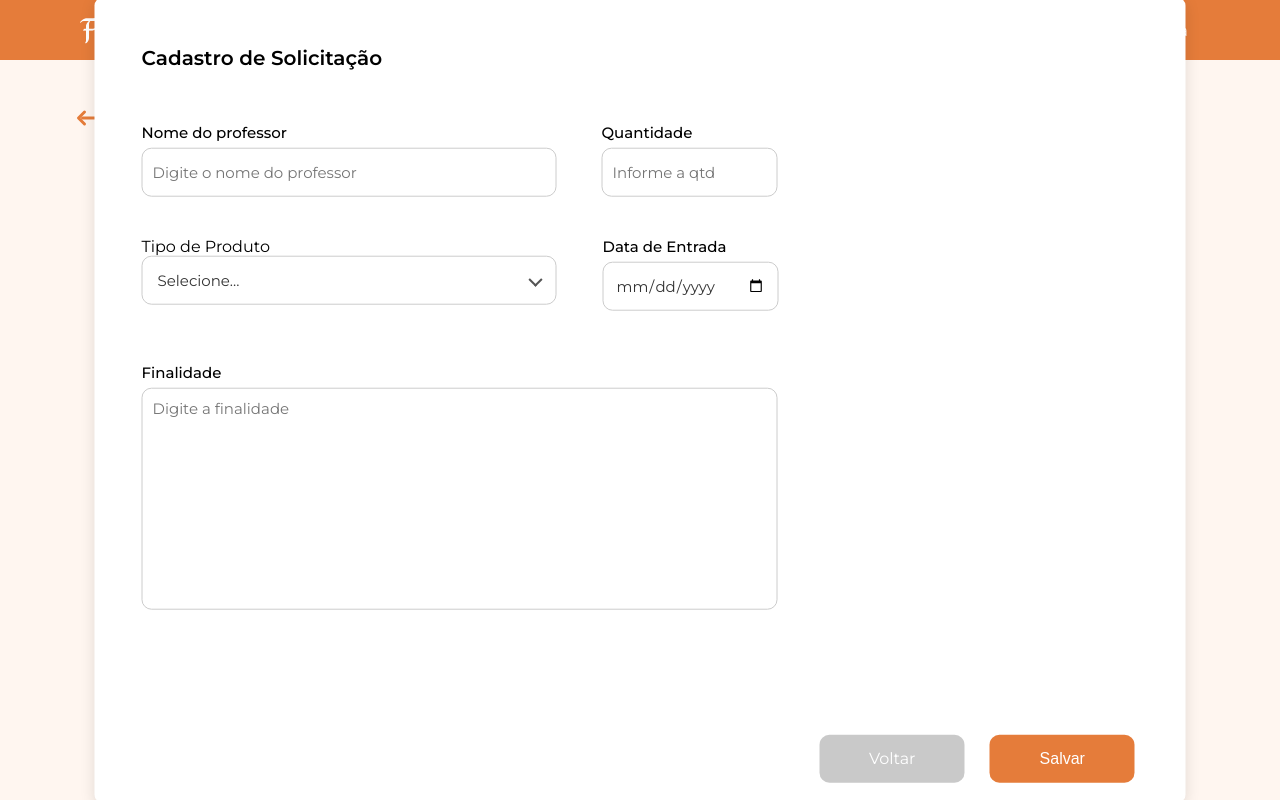
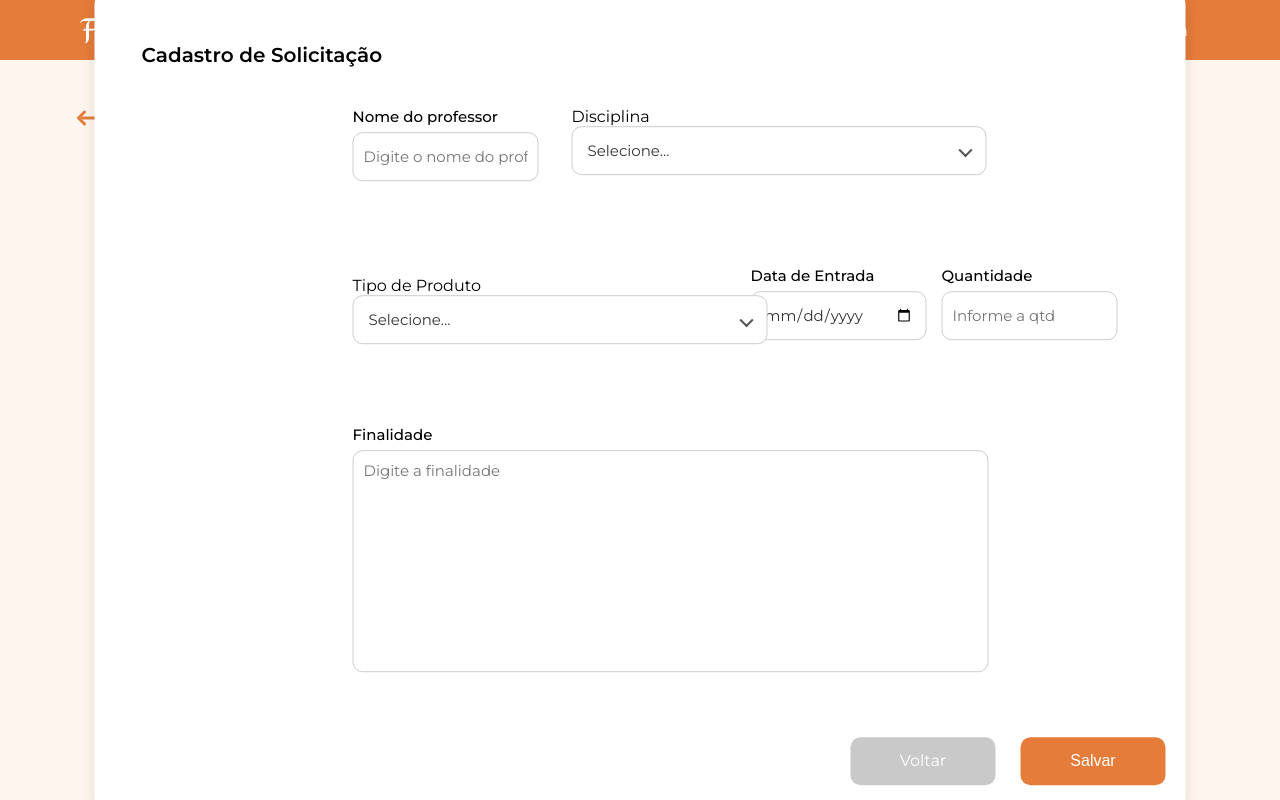
Before and after one commit to biancavaz/ProjetoFinal-Fluxee, a Flask app: page /cadastrar-solicitacao in a window 1280 px wide. Run offline with Flask 3, Linux system fonts and the light colour scheme; data that the repository does not hold is empty.

Commit message:
adicionei uma box
dando erro para fazer uma solicitação

```diff
--- a/app/static/css/boxs/box_nome.css
+++ b/app/static/css/boxs/box_nome.css
@@ -8,6 +8,7 @@
   border-radius: 10px;
   outline: none;
   transition: border-color 0.3s ease;
+  width: 100%;
 }
 
 .input-nome:focus {
--- /dev/null
+++ b/app/static/css/boxs/dropdown_disciplina.css
@@ -0,0 +1,82 @@
+@import url('https://fonts.googleapis.com/css2?family=Montserrat:wght@400;500;600&display=swap');
+
+.dropdownDisciplina {
+  position: relative;
+  width: 383px;
+}
+
+.dropdownDisciplina-btn {
+  width: 100%;
+  height: 47px;
+  border: 1px solid #ccc;
+  border-radius: 10px;
+  background: white;
+  display: flex;
+  align-items: center;
+  justify-content: space-between;
+  padding: 0 15px;
+  cursor: pointer;
+  position: relative;
+  font-size: 15px;
+  color: #333;
+  transition: box-shadow 0.2s ease;
+}
+
+.form-group label {
+  font-family: 'Montserrat', sans-serif;
+  font-weight: 500;
+  font-size: 15px;
+  color: #000000;
+  margin-bottom: 6px;
+  display: block;
+}
+
+.dropdownDisciplina-btn.open {
+  box-shadow: 0 2px 8px rgba(0, 0, 0, 0.15);
+}
+
+.dropdownDisciplina-btn .arrow {
+  display: inline-block;
+  width: 8px;
+  height: 8px;
+  border-left: 2px solid #555;
+  border-bottom: 2px solid #555;
+  transform: rotate(-45deg);
+  transition: transform 0.2s ease;
+}
+
+.dropdownDisciplina-btn.open .arrow {
+  transform: rotate(135deg);
+}
+
+.dropdownDisciplina-content {
+  display: none;
+  position: absolute;
+  left: 0;
+  width: 108%;
+  background: white;
+  border: 1px solid #ccc;
+  border-radius: 10px;
+  margin-top: 4px;
+  overflow: hidden;
+  box-shadow: 0 4px 12px rgba(0, 0, 0, 0.1);
+  z-index: 10;
+}
+
+.dropdownDisciplina-item {
+  padding: 8px 14px;
+  cursor: pointer;
+  font-family: 'Montserrat', sans-serif;
+  font-size: 15px;
+  transition: background 0.2s ease, color 0.2s ease;
+}
+
+.dropdownDisciplina-item:hover {
+  background-color: #fff2de;
+  color: #222;
+}
+
+.dropdownDisciplina-btn.open {
+  border-color: #E57C3A;
+  box-shadow: 0 0 4px rgba(229, 124, 58, 0.4);
+}
--- /dev/null
+++ b/app/static/css/cadastro_solicitacoes.css
@@ -0,0 +1,143 @@
+/* ===== FONTE E FUNDOS ===== */
+@import url('https://fonts.googleapis.com/css2?family=Montserrat:wght@400;500;600;700&display=swap');
+
+body {
+    margin: 0;
+    padding: 0;
+    font-family: 'Montserrat', Arial, sans-serif;
+    background-color: #FFF6F0; /* fundo salmão clarinho */
+}
+
+/* ===== CONTAINER PRINCIPAL ===== */
+.container-produto {
+    position: relative;
+    width: 100%;
+    max-width: 1800px;
+    margin: 40px auto;
+    padding: 20px;
+    box-sizing: border-box;
+}
+
+/* ===== BOX BRANCA CENTRAL ===== */
+.box-branca {
+    position: fixed;
+    top: 50%;
+    left: 50%;
+    transform: translate(-50%, -50%);
+    width: 80%;
+    max-width: 1250px;
+    min-height: 738px;
+    background-color: #ffffff;
+    border-radius: 8px;
+    z-index: 1;
+    padding: 31px 20px 20px 47px;
+    box-shadow: 0 4px 15px rgba(0, 0, 0, 0.12);
+}
+
+/* ===== TÍTULO ===== */
+.titulo-box {
+    font-size: 20px;
+    font-weight: 600;
+    margin-bottom: 40px; /* espaço entre o título e o formulário */
+}
+
+/* ===== CONTEÚDO SOBRE A BOX ===== */
+.conteudo-sobre-box {
+    display: flex;
+    flex-wrap: nowrap;
+    gap: 110px;
+    align-items: flex-start;
+    justify-content:  center;
+    box-sizing: border-box;
+}
+
+.campos-direita {
+    flex: 1;
+    max-width: calc(100% - 322px - 100px);
+    display: flex;
+    flex-direction: column;
+    gap: 35px; /* espaçamento entre linhas do formulário */
+}
+
+/* Primeira linha: Nome + Disciplina */
+.linha-1 {
+    display: flex;
+    gap: 55px;
+    flex-wrap: wrap;
+    margin-bottom: 35px;
+}
+
+/* Segunda linha: Tipo + Data + Quantidade - caixas menores embaixo */
+.linha-2 {
+    display: flex;
+    align-items: center;
+    gap: 15px; /* espaçamento entre as caixas menores */
+    margin-bottom: 35px;
+}
+
+/* Terceira linha */
+.linha-3 {
+    display: flex;
+    gap: 45px;
+    margin-bottom: 0;
+}
+
+/* Remove a linha separadora da última linha */
+.linha-3 {
+    border-bottom: none;
+}
+
+
+
+
+/* Campos individuais */
+.campo {
+    display: flex;
+    flex-direction: column;
+    flex: 1; /* ocupa o espaço disponível */
+}
+
+/* Responsividade */
+@media (max-width: 768px) {
+    .conteudo-sobre-box {
+        flex-direction: column;
+        align-items: center;
+        text-align: center;
+        gap: 25px;
+    }
+
+    .campos-direita {
+        width: 100%;
+        max-width: 500px;
+    }
+
+    .linha-1, .linha-2, .linha-3 {
+        flex-direction: column;
+        gap: 15px;
+        border-bottom: none; /* remove linhas separadoras em telas pequenas */
+        padding-bottom: 0;
+    }
+}
+
+@media (max-width: 480px) {
+    .box-branca {
+        border-radius: 0;
+    }
+}
+
+/* Botões do formulário */
+.linha-botao {
+    display: flex;
+    justify-content: flex-end;
+    gap: 25px;
+    margin-top: 50px;
+}
+
+
+
+/* .campoData-entrada{
+     margin-left: 50px;
+     display: flex;
+     justify-content: flex-start;
+
+} */
--- a/app/templates/cadastrar_solicitacao.html
+++ b/app/templates/cadastrar_solicitacao.html
@@ -3,7 +3,7 @@
 <head>
     <meta charset="UTF-8">
     <title>Homepage</title>
-    <link rel="stylesheet" href="{{ url_for('static', filename='css/home.css') }}">
+    <link rel="stylesheet" href="{{ url_for('static', filename='css/cadastro_solicitacoes.css') }}">
 </head>
 <body>
 
@@ -30,11 +30,12 @@
                                 {% include 'componentes/boxs/box_nome_solicitacao.html' %}
                             </div>
 
-                            <div class="quantidade-unid">
-                                <div class="campo quantidade">
-                                    {% include 'componentes/boxs/box_quantidade.html' %}
-                                </div>
-
+                            <div class="campo disciplina">
+                                {% set label = 'Disciplina' %}
+                                {% set name = 'disciplina' %}
+                                {% set id = 'disciplina' %}
+                                {% set options = disciplinas %}
+                                {% include 'componentes/boxs/dropdown_disciplina.html' %}
                             </div>
                         </div>
 
@@ -47,8 +48,17 @@
                                 {% set options = produtos    %}
                                 {% include 'componentes/boxs/dropdown_tipo.html' %}
                             </div>
-                            <div class="campo data-entrada">
+
+
+                            <div class="campoData-entrada">
                                 {% include 'componentes/boxs/box_data_entrada.html' %}
+                            </div>
+
+                            <div class="quantidade-unid">
+                                <div class="campo quantidade">
+                                    {% include 'componentes/boxs/box_quantidade.html' %}
+                                </div>
+
                             </div>
                         </div>
 
--- /dev/null
+++ b/app/templates/componentes/boxs/dropdown_disciplina.html
@@ -0,0 +1,19 @@
+<div class="dropdownDisciplina">
+  <label for="{{ id or 'disciplina' }}">{{ label or 'Disciplina' }}</label>
+
+  <div class="dropdownDisciplina-btn" onclick="toggleDropdown(this)">
+    <span class="selected-text">Selecione...</span>
+    <span class="arrow"></span>
+  </div>
+
+  <div class="dropdownDisciplina-content">
+    {% for value, text in options %}
+      <div class="dropdownDisciplina-item" data-value="{{ value }}">{{ text }}</div>
+    {% endfor %}
+  </div>
+
+  <input type="hidden" name="{{ name or 'disciplina' }}" id="{{ id or 'disciplina' }}" value="">
+</div>
+
+<link rel="stylesheet" href="{{ url_for('static', filename='css/boxs/dropdown_disciplina.css') }}">
+<script src="{{ url_for('static', filename='js/dropdown_disciplina.js') }}"></script>
--- a/app/view.py
+++ b/app/view.py
@@ -4,7 +4,7 @@ from flask import render_template, redirect, url_for, flash, request
 from flask_login import login_user, logout_user, login_required
 from app import app, db
 from app.forms import UserForm, LoginForm
-from app.models import Fornecedor, Produto, Service, ServiceLimpeza, ServiceSeguranca, ServiceTransporte, TipoProduto, TipoVeiculo, UnidadeMedida, User, Solicitacao
+from app.models import Fornecedor, Produto, Service, ServiceLimpeza, ServiceSeguranca, ServiceTransporte, TipoProduto, TipoVeiculo, UnidadeMedida, User, Solicitacao, Disciplina
 
 from werkzeug.utils import secure_filename
 from werkzeug.security import generate_password_hash
@@ -245,10 +245,10 @@ def adicionar_solicitacao():
     if request.method == 'POST':
         print(request.form)
         nome = request.form.get('nome')
+        disciplina = request.form.get('disciplina')  # <-- captura o dropdown disciplina
         produto_id = request.form.get('produto_id')
         quantidade = request.form.get('quantidade')
         data_entrada_str = request.form.get('data_entrada_str')
-        quantidade = request.form.get('quantidade')
         finalidade = request.form.get('finalidade')
 
         # Validar quantidade
@@ -256,7 +256,7 @@ def adicionar_solicitacao():
             quantidade = int(quantidade)
         except (ValueError, TypeError):
             flash("Quantidade inválida.", "danger")
-            return redirect(url_for('adicionar_produto'))
+            return redirect(url_for('adicionar_solicitacao'))
 
         # Tratar data
         if data_entrada_str:
@@ -268,26 +268,29 @@ def adicionar_solicitacao():
             data_entrada = date.today()
 
 
-        produto = Solicitacao(
+        solicitacao = Solicitacao(
             nome=nome,
+            disciplina=disciplina if disciplina else None,  # <-- adiciona disciplina
             produto_id=produto_id if produto_id else None,
             data_limite=data_entrada if data_entrada else None,
             quantidade=quantidade if quantidade else None,
             finalidade=finalidade if finalidade else None,
         )
 
-        db.session.add(produto)
+        db.session.add(solicitacao)
         db.session.commit()
-        flash("Produto cadastrado com sucesso!", "success")
+        flash("Solicitação cadastrada com sucesso!", "success")
         return redirect(url_for('adicionar_solicitacao'))
 
 
     # Converter para listas de tuplas (id, nome) para usar nos dropdowns
     produtos = [(p.id, p.nome) for p in Produto.query.all()]
+    disciplinas = [(d.id, d.nome) for d in Disciplina.query.all()]  # <-- lista de disciplinas para o dropdown
 
     return render_template(
         'cadastrar_solicitacao.html',
         produtos=produtos,
+        disciplinas=disciplinas,  # <-- passa para o template
     )
 
 
```
Also changed, not shown: app/models.py (+13 -0 lines), app/static/js/dropdown_disciplina.js (added, +40 -0 lines), migrations/versions/1fea1aa53f7f_tabela_disciplina_criada.py (added, +33 -0 lines), migrations/versions/a8dbf1f422ad_fix_solicitacao.py (added, +37 -0 lines), instance/fluxee.db.
